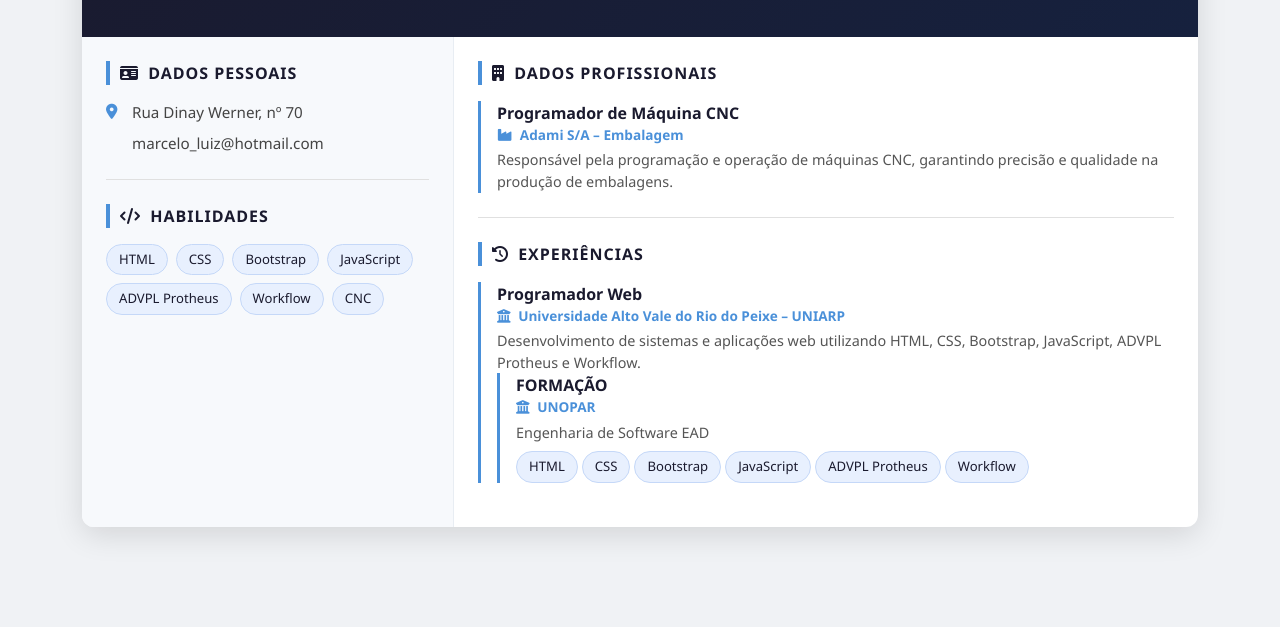
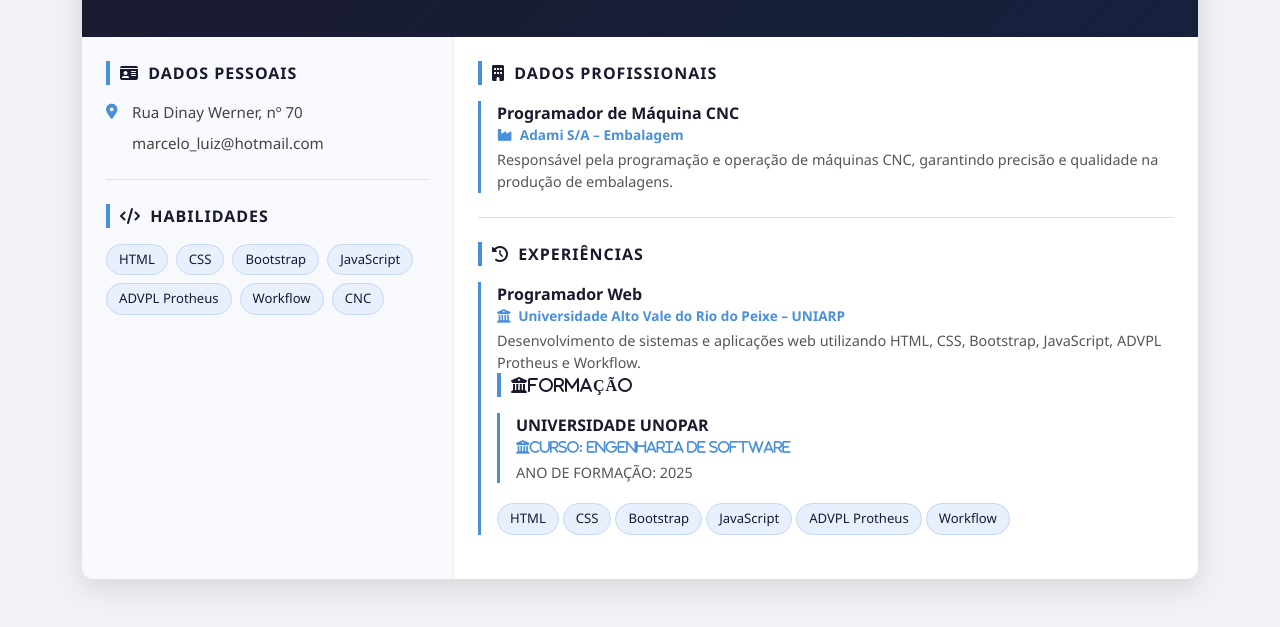
Before and after one commit to heysumob-coder/portifolio, a plain HTML site: page index.html in a window 1280 px wide. Shown: the part 221-848 px from the top of the page. Before the commit the page ends 800 px from the top, so only its background shows below. Drawn offline with nearby package versions, Linux system fonts and the light colour scheme.

Commit message:
Update index.html

```diff
--- a/index.html
+++ b/index.html
@@ -280,13 +280,17 @@
             </div>
 
             <!------FORMAÇÃO------>
+            <div class="secao-titulo">
+              <i class="fa fa-university me-1">FORMAÇÃO</i>
+            </div>
             <div class="exp-card">
-            <div class="cargo-exp">FORMAÇÃO</div>
-            <div class="empresa">
-              <i class="fa fa-university me-1"></i> UNOPAR
-            </div>
-            <div class="descricao">
-              Engenharia de Software EAD
+              <div class="cargo-exp">UNIVERSIDADE UNOPAR</div>
+              <div class="empresa">
+                <i class="fa fa-university me-1">CURSO: ENGENHARIA DE SOFTWARE</i>
+              </div>
+              <div class="descricao">
+                  ANO DE FORMAÇÃO: 2025
+              </div>
             </div>
 
             <div class="mt-2 d-flex flex-wrap gap-1">
```
